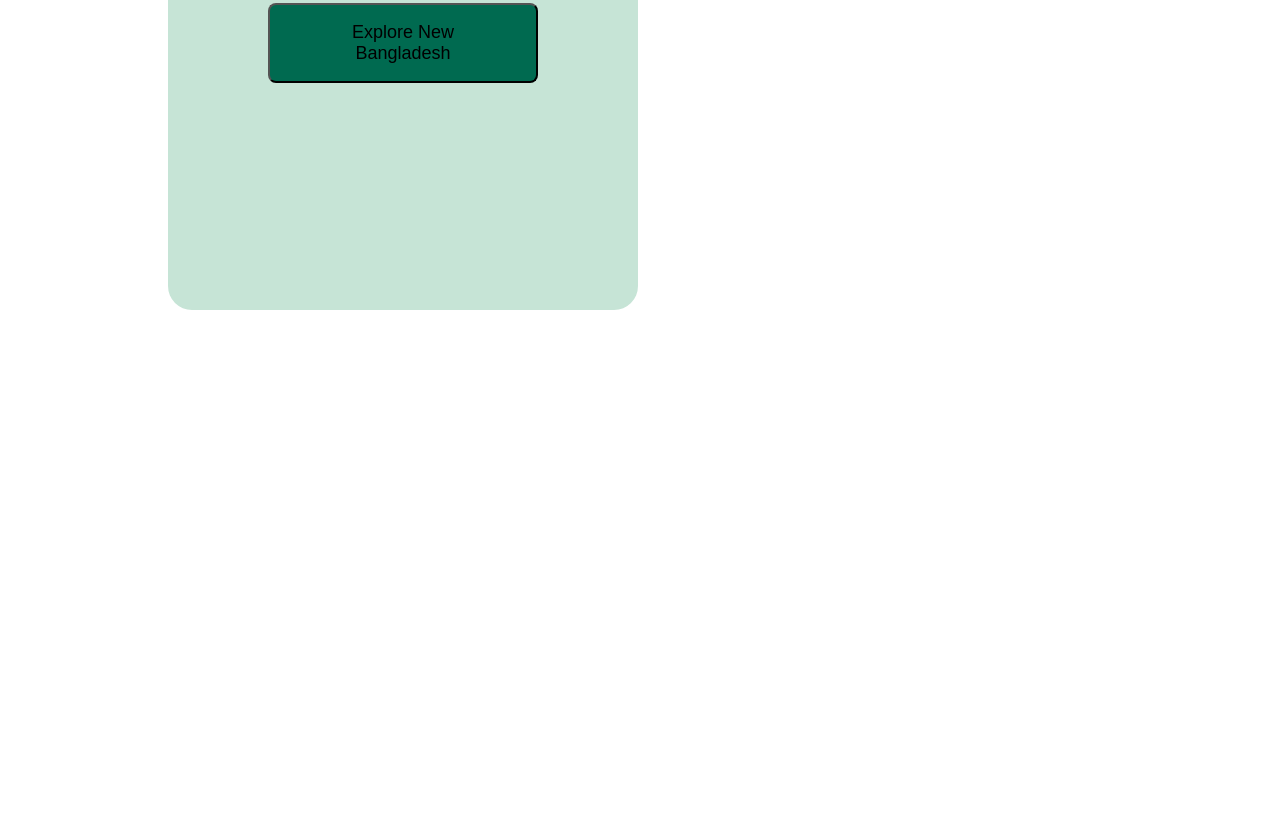
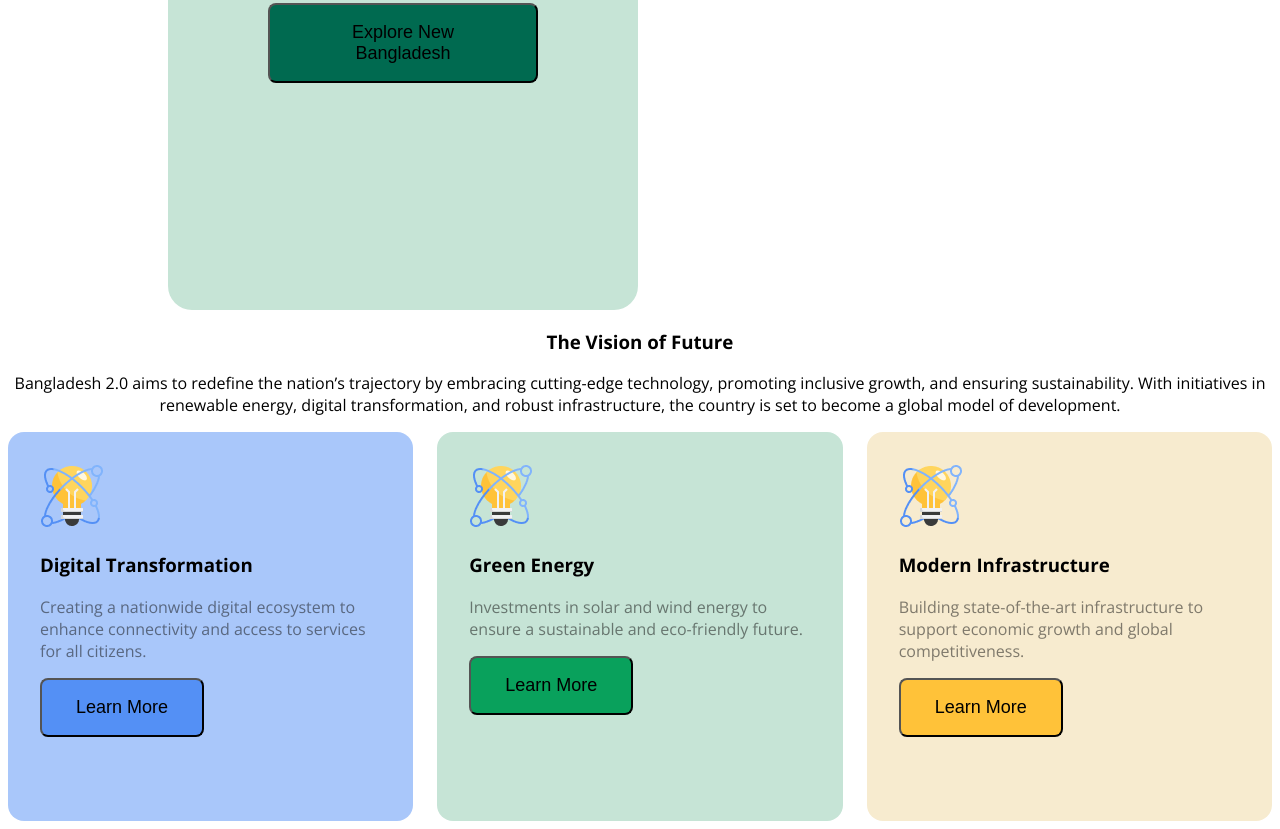
Before and after one commit to masumanur/My-First-Assignment, a plain HTML site: page index.html in a window 1280 px wide. Shown: the part 565-1394 px from the top of the page. Before the commit the page ends 883 px from the top, so only its background shows below. Drawn offline with nearby package versions, Linux system fonts and the light colour scheme.

Commit message:
added section tag

```diff
--- a/index.html
+++ b/index.html
@@ -28,7 +28,30 @@
     </div>
   </header>
    <main>
-
+     <section class="future">
+      <h3 class="section-title text-center">The Vision of Future</h3>
+      <p class="section-description text-center">Bangladesh 2.0 aims to redefine the nation’s trajectory by embracing cutting-edge technology, promoting inclusive growth, and ensuring sustainability. With initiatives in renewable energy, digital transformation, and robust infrastructure, the country is set to become a global model of development.</p>
+      <div class="future-container">
+        <div class="future-1">
+          <img src="./assets/card-icon.png" alt="">
+          <h3 class="future-title">Digital Transformation</h3>
+          <p class="future-dsecription default-2">Creating a nationwide digital ecosystem to enhance connectivity and access to services for all citizens.</p>
+          <button class="button-1">Learn More</button>
+        </div>
+        <div class="future-2">
+          <img src="./assets/card-icon.png" alt="">
+          <h3 class="future-title">Green Energy</h3>
+          <p class="future-dsecription default-2">Investments in solar and wind energy to ensure a sustainable and eco-friendly future.</p>
+          <button class="button-2">Learn More</button>
+        </div>
+        <div class="future-3">
+          <img src="./assets/card-icon.png" alt="">
+          <h3 class="future-title">Modern Infrastructure</h3>
+          <p class="future-dsecription default-2">Building state-of-the-art infrastructure to support economic growth and global competitiveness.</p>
+          <button class="button-3">Learn More</button>
+        </div>
+      </div>
+     </section>
   </main>
   <footer>
 
--- a/styles/style.css
+++ b/styles/style.css
@@ -66,4 +66,58 @@ button{
 
 .default{
   color: #0e0e0e50;
+
 }
+.default-2{
+  color: #0e0e0e83;
+}
+.text-center{
+  text-align: center;
+}
+/* future section styles */
+.future-container{
+  display: flex;
+  gap: 24px;
+}
+.future{
+
+}
+.future-1{
+  background-color: #548ff580;
+  width: 414px;
+  height: 325px;
+  padding: 32px;
+  border-radius: 16px;
+}
+.future-2{
+  background-color: #C6E4D6;
+  width: 414px;
+  height: 325px;
+  padding: 32px;
+  border-radius: 16px;
+}
+.future-3{
+  background-color: #F7EBCF;
+  width: 414px;
+  height: 325px;
+  padding: 32px;
+  border-radius: 16px;
+}
+.future-button{
+  padding: 11px 20px;
+  width: 122px;
+  height: 41px;
+  border-radius:8px;
+}
+.button-1{
+  background-color: #5490F5;
+  border-color: 1px solid #5490F5;
+}
+.button-2{
+  background-color: #09A15C;
+  border-color: 1px solid #09A15C;
+}
+.button-3{
+  background-color: #FFC239;
+  border-color:1px solid #FFC239;
+}
```
